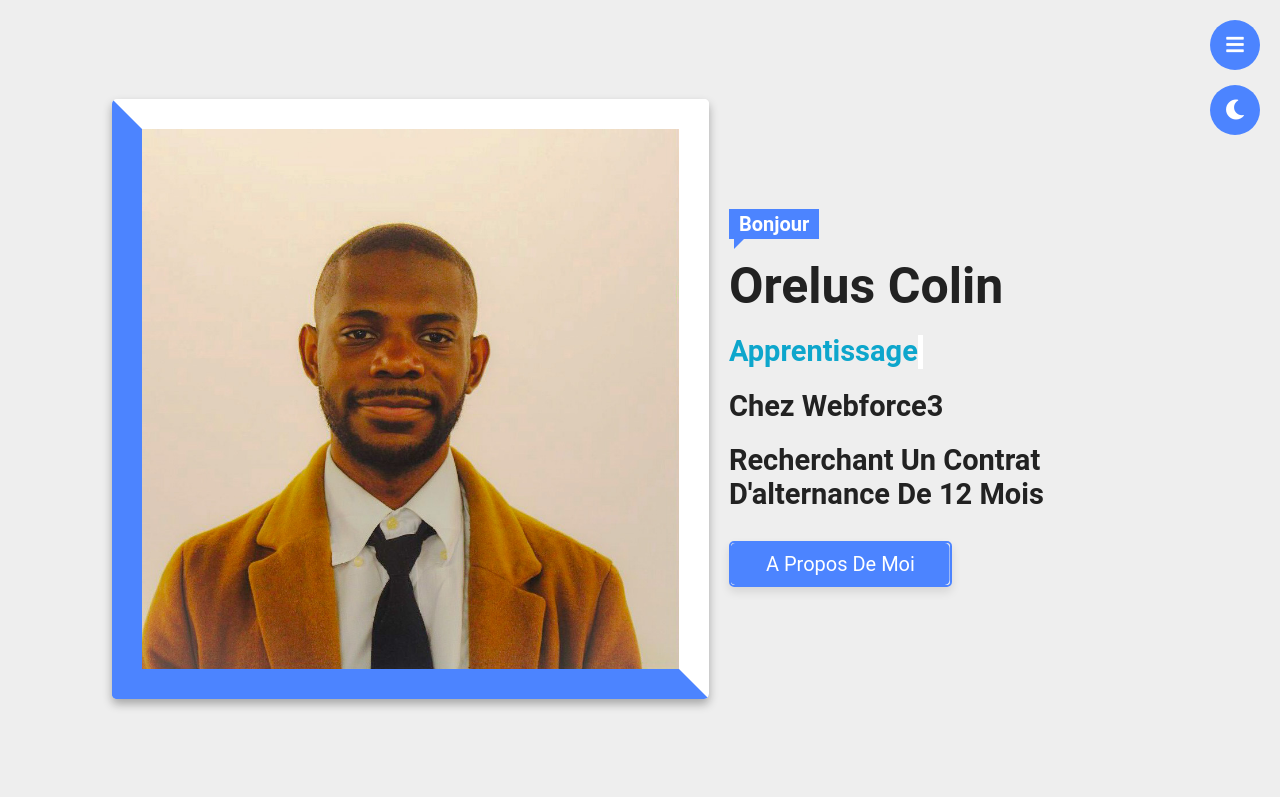
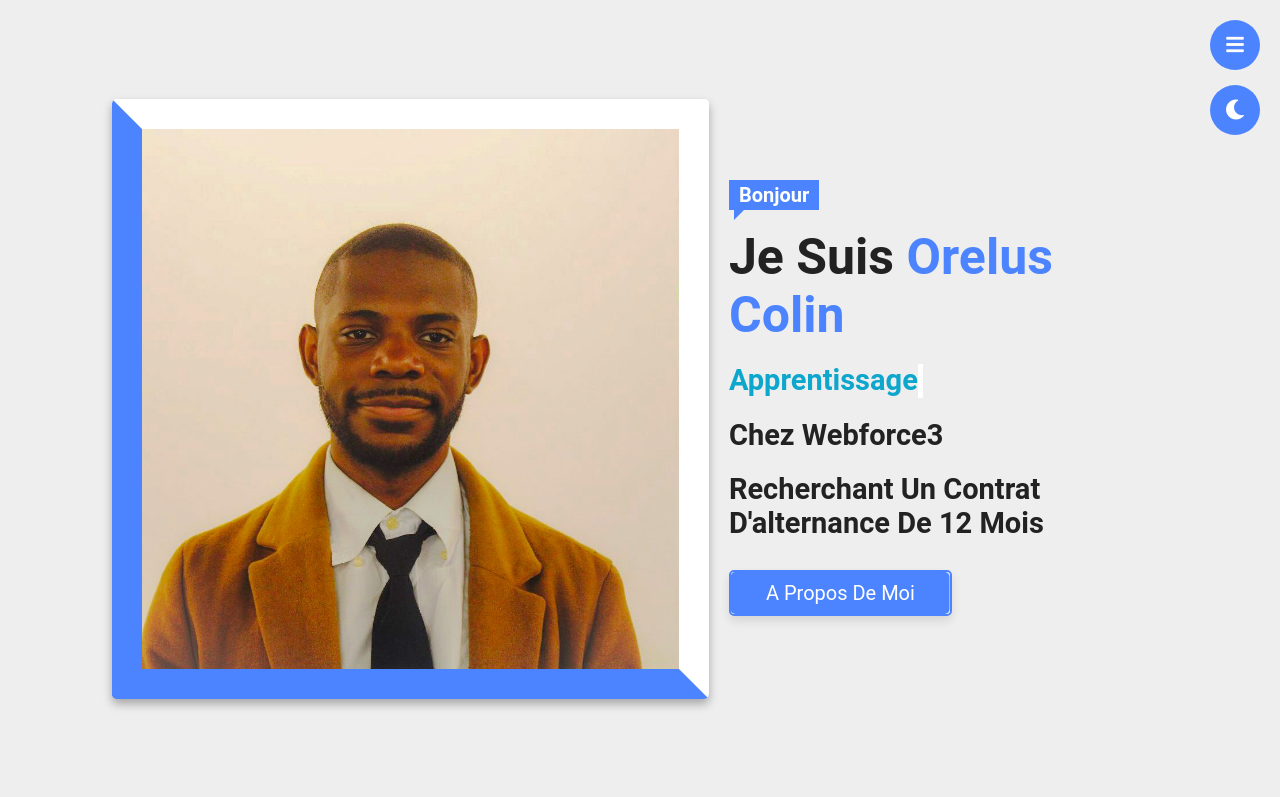
Before and after one commit to Nilo94/colin-orelus, a plain HTML site: page index.html in a window 1280 px wide. Shown: the top 797 px of the page. Drawn offline with nearby package versions, Linux system fonts and the light colour scheme.

Commit message:
Add files via upload

```diff
--- a/index.html
+++ b/index.html
@@ -9,16 +9,16 @@
     <link rel="shortcut icon" href="img/logo.png" type="image/x-icon">
 
 
-    <!-- font awesome cdn link  -->
+    <!-- font awesome cdn lien  -->
     <link rel="stylesheet" href="https://cdnjs.cloudflare.com/ajax/libs/font-awesome/5.15.3/css/all.min.css">
 
-    <!-- custom css file link  -->
+    <!-- custom css file lien  -->
     <link rel="stylesheet" href="style.css">
 
 </head>
 <body>
 
-<!-- header section starts  -->
+<!-- header début section  -->
 
 <header>
 
@@ -36,9 +36,9 @@
 
 </header>
 
-<!-- header section ends -->
+<!-- header fin section  -->
 
-<!-- home section starts  -->
+<!-- début section photo -->
 
 <section class="home" id="home">
 
@@ -48,7 +48,7 @@
 
     <div class="content">
         <span class="hello">Bonjour</span>
-        <h3> Orelus colin </h3>
+        <h3> je suis <span>Orelus colin</span> </h3>
 
         <h4>
           <span class="type">
@@ -70,7 +70,9 @@
 
 </section>
 
-<!-- home section ends -->
+<!-- fin section photo -->
+
+<!-- Début de la section parler de moi avec CV -->
 
 <section class="about" id="about">
 
@@ -144,7 +146,9 @@
 
 </section>
 
-<!-- service section starts  -->
+<!-- Fin de la section parler de moi avec cv -->
+
+<!-- Début section qualité  -->
 
 <section class="services" id="services">
 
@@ -184,9 +188,9 @@
 
 </section>
 
-<!-- service section ends -->
+<!-- fin section qualité -->
 
-<!-- portfolio section starts  -->
+<!-- Début section mes projets   -->
 
 <section class="portfolio" id="portfolio">
 
@@ -264,11 +268,11 @@
 
 </section>
 
-<!-- portfolio section ends -->
+<!-- fin de section mes projets -->
 
 
 
-<!-- contact section starts  -->
+<!-- Début section contact  -->
 
 <section class="contact" id="contact">
 
@@ -314,9 +318,9 @@
 
 </section>
 
-<!-- contact section ends -->
+<!-- fin section contact  -->
 
-<!-- footer section  -->
+<!-- section footer  -->
 
 <div class="footer">crée par <span> nilo25 </span> | portfoliobynilo!
 
@@ -344,10 +348,10 @@
 
 
 
-<!-- jquery cdn link  -->
+<!-- jquery cdn lien  -->
 <script src="https://cdnjs.cloudflare.com/ajax/libs/jquery/3.6.0/jquery.min.js"></script>
 
-<!-- custom js file link  -->
+<!-- lien vers le js -->
 <script src="script.js"></script>
 
 </body>
--- a/style.css
+++ b/style.css
@@ -286,12 +286,15 @@ section{
     font-family: sans-serif;
 }
 
+
 .about .row{
     display: flex;
     align-items: center;
     justify-content: center;
     flex-wrap: wrap;
 }
+
+
 
 .about .row .box{
     flex:1 1 40rem;
```
